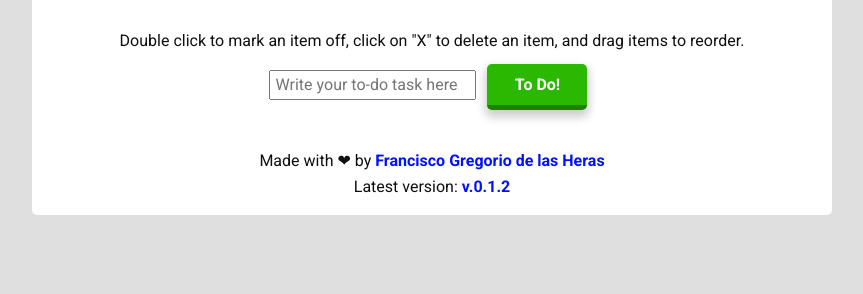
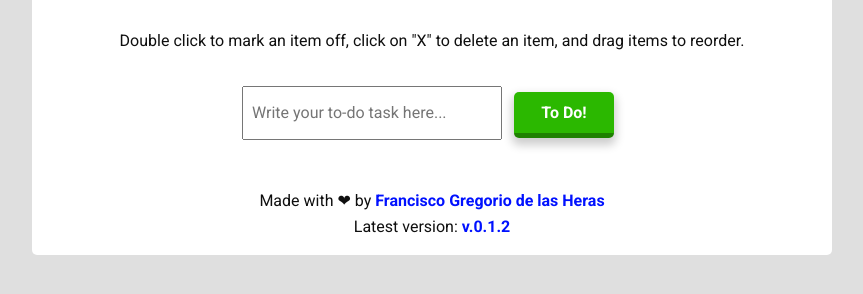
Before and after one commit to gregoriodelasheras/minima-list, a plain HTML site: page index.html in a window 1280 px wide. Shown: the part 230-524 px from the top of the page, without its empty margins (208-1071 px from the left). Drawn offline with nearby package versions, Linux system fonts and the light colour scheme; files that its build step writes are made by us from their sources.

Commit message:
style: improve the design of the task entry input

```diff
--- a/scss/pages/_index.scss
+++ b/scss/pages/_index.scss
@@ -4,8 +4,9 @@
   form {
     display: inline-block;
     input {
-      padding: 4px 15px 4px 5px;
-      margin: 1rem 0;
+      width: 260px;
+      padding: 1rem 0.5rem;
+      margin: 2rem 0 1rem 0;
     }
   }
 
```
